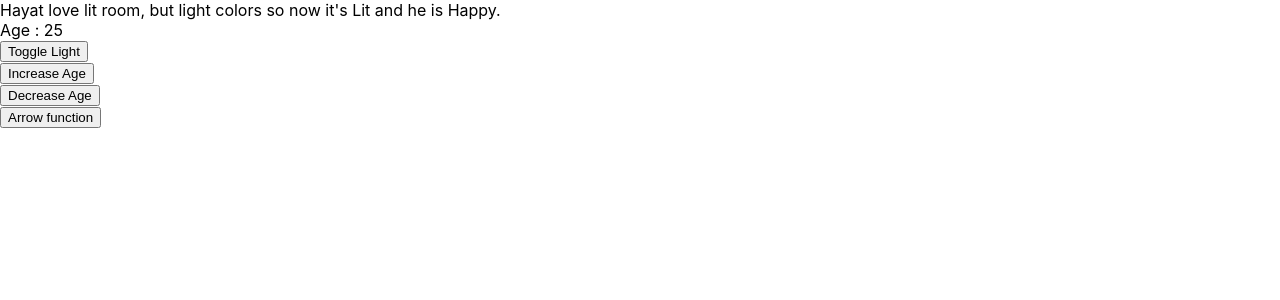
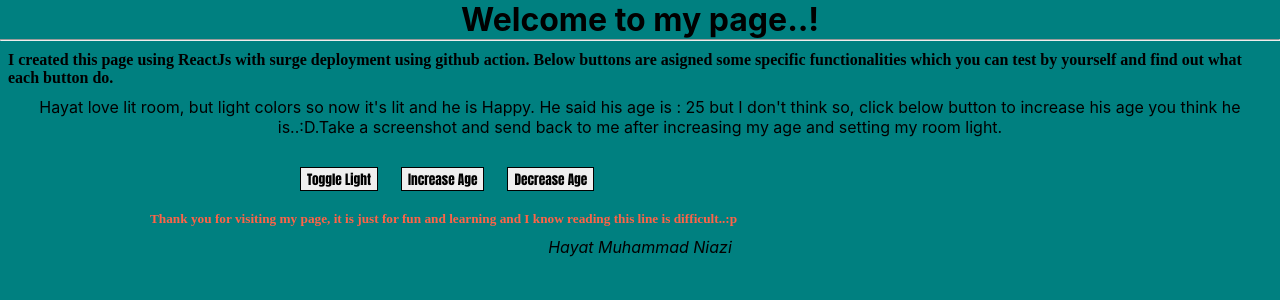
Before and after one commit to hayatniazi/reactstate, a React (Create React App) app: page / in a window 1280 px wide. Shown: the top 300 px of the page. Built offline with nearby package versions, Linux system fonts and the light colour scheme.

Commit message:
added state and some css

```diff
--- a/src/App.js
+++ b/src/App.js
@@ -1,6 +1,6 @@
 import React from 'react';
 import logo from './logo.svg';
-import './App.css';
+
 import Room from './Room';
 
 function App() {
--- /dev/null
+++ b/src/Room.css
@@ -0,0 +1,83 @@
+.room {
+height: 100vh;
+
+}
+
+.lit {
+    background-color: teal;
+    color: black;
+}
+
+.dark {
+
+    background-color: black;
+    color: white;
+}
+*{
+
+    margin: 0;
+}
+h1{
+    text-align: center;
+
+}
+h4{
+    font-family: "Times New Roman", Times, serif;
+    margin-top: 10px;
+  margin-bottom: 10px;
+  margin-right: 15px;
+  margin-left: 8px;
+}
+h5{
+    font-family: "Times New Roman", Times, serif;
+    color: tomato;
+    margin-top: 10px;
+  margin-bottom: 10px;
+  margin-right: 15px;
+  margin-left: 150px;
+}
+.c{
+
+  font-family: Impact;
+
+  border: 1px solid black;
+  margin-top: 10px;
+  margin-bottom: 10px;
+  margin-right: 15px;
+  margin-left: 8px;
+
+}
+p{
+    text-align: center;
+
+}
+.b{
+
+    font-family: Impact, Charcoal, sans-serif;
+
+    border: 1px solid black;
+  margin-top: 10px;
+  margin-bottom: 10px;
+  margin-right: 15px;
+  margin-left: 8px;
+
+}
+.d{
+
+    font-family: Impact, Charcoal, sans-serif;
+
+    border: 1px solid black;
+  margin-top: 10px;
+  margin-bottom: 10px;
+  margin-right: 15px;
+  margin-left: 300px;
+
+}
+.m{
+    font-family: Impact, Charcoal, sans-serif;
+    border: 1px solid black;
+  margin-top: 1px;
+  margin-bottom: 1px;
+  margin-right: 1px;
+  margin-left: 1px;
+}
--- a/src/Room.js
+++ b/src/Room.js
@@ -1,6 +1,5 @@
 import React, { useState } from 'react';
-import './App.css';
-
+import './Room.css';
 function Room() {
     let [isLit, setLit] = useState(true);
     let [getAge, setAge] = useState(25);
@@ -22,22 +21,27 @@ function Room() {
         setAge(--getAge);
     }
     return (
-    <div>
-        Hayat love lit room, but light colors so now it's {isLit ? 'Lit' : 'Dark'} and he is { happy ? "Happy" : "Sad"}.
+    <div className={`room ${isLit ? 'lit':'dark'}`}>
+        <h1>Welcome to my page..!</h1>
+
+        <hr/>
+        <h4>I created this page using ReactJs with surge deployment using github action. Below buttons are asigned some specific functionalities which you can test by yourself and find out what each button do.</h4>
+        <p>Hayat love lit room, but light colors so now it's {isLit ? "lit" : "dark"} and he is { happy ? "Happy" : "Sad"}. He said his age is : {getAge} but I don't think so, click below button to increase his age you think he is..:D.Take a screenshot and send back to me after increasing my age and setting my room light.</p>
         <br/>
-        Age : {getAge}
-        <br/>
-        <button onClick={update}>Toggle Light</button>
-    <br/>
-        <button onClick={updateAge}>Increase Age</button>
-        <br/>
-        <button onClick={decAge}>Decrease Age</button>
-        <br/>
-        <button onClick={()=>{
+        <button className='d' onClick={update}>Toggle Light</button>
+
+        <button className='b' onClick={updateAge}>Increase Age</button>
+
+        <button className='b' onClick={decAge}>Decrease Age</button>
+
+        {/* <button className='b' onClick={()=>{
             console.log('Button tag with arrow function');
         }}
 
-        >Arrow function</button>
+        >Arrow function</button> */}
+
+        <h5>Thank you for visiting my page, it is just for fun and learning and I know reading this line is difficult..:p</h5>
+        <p><i>Hayat Muhammad Niazi</i></p>
     </div>
 );
 }
```
